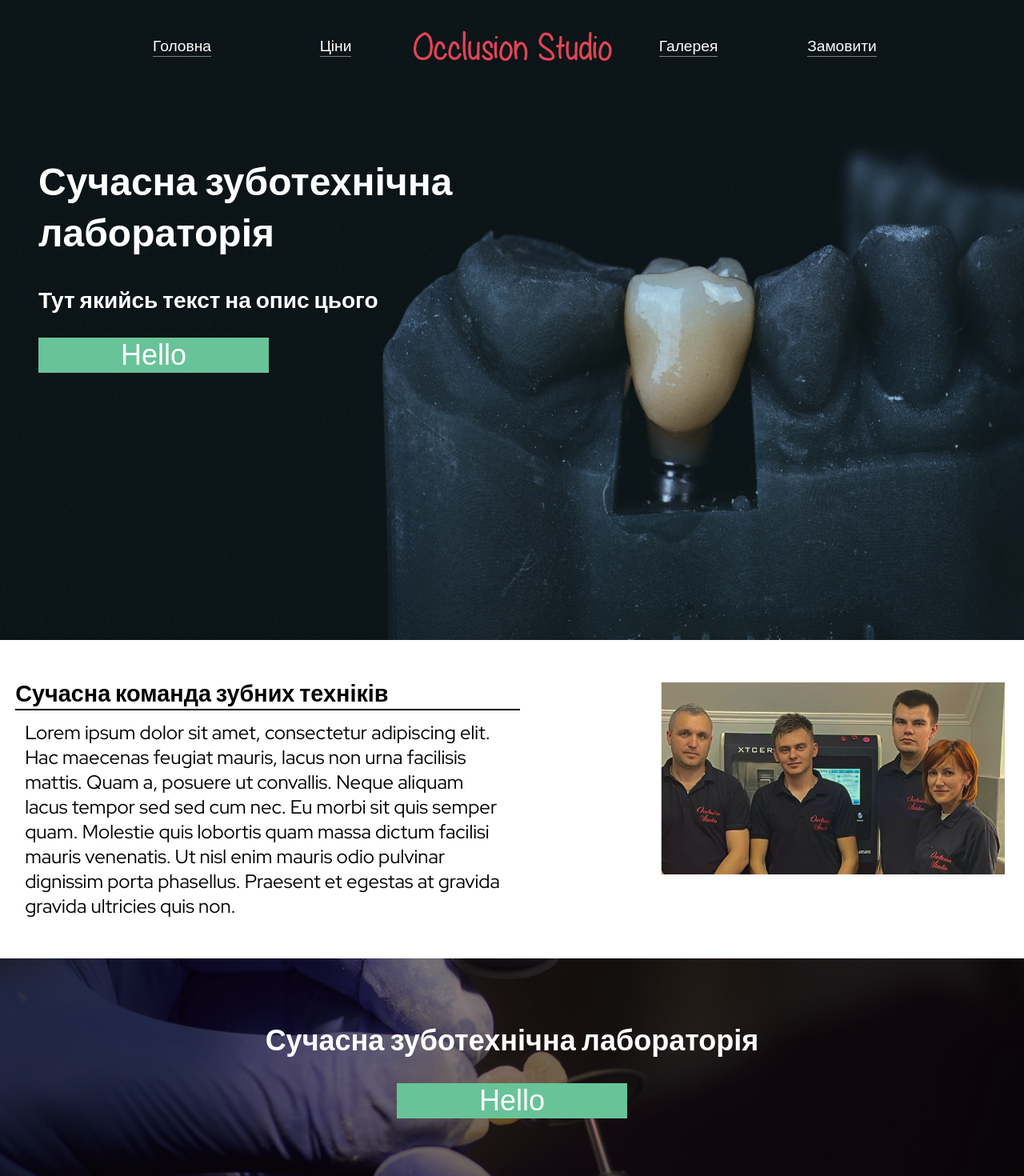
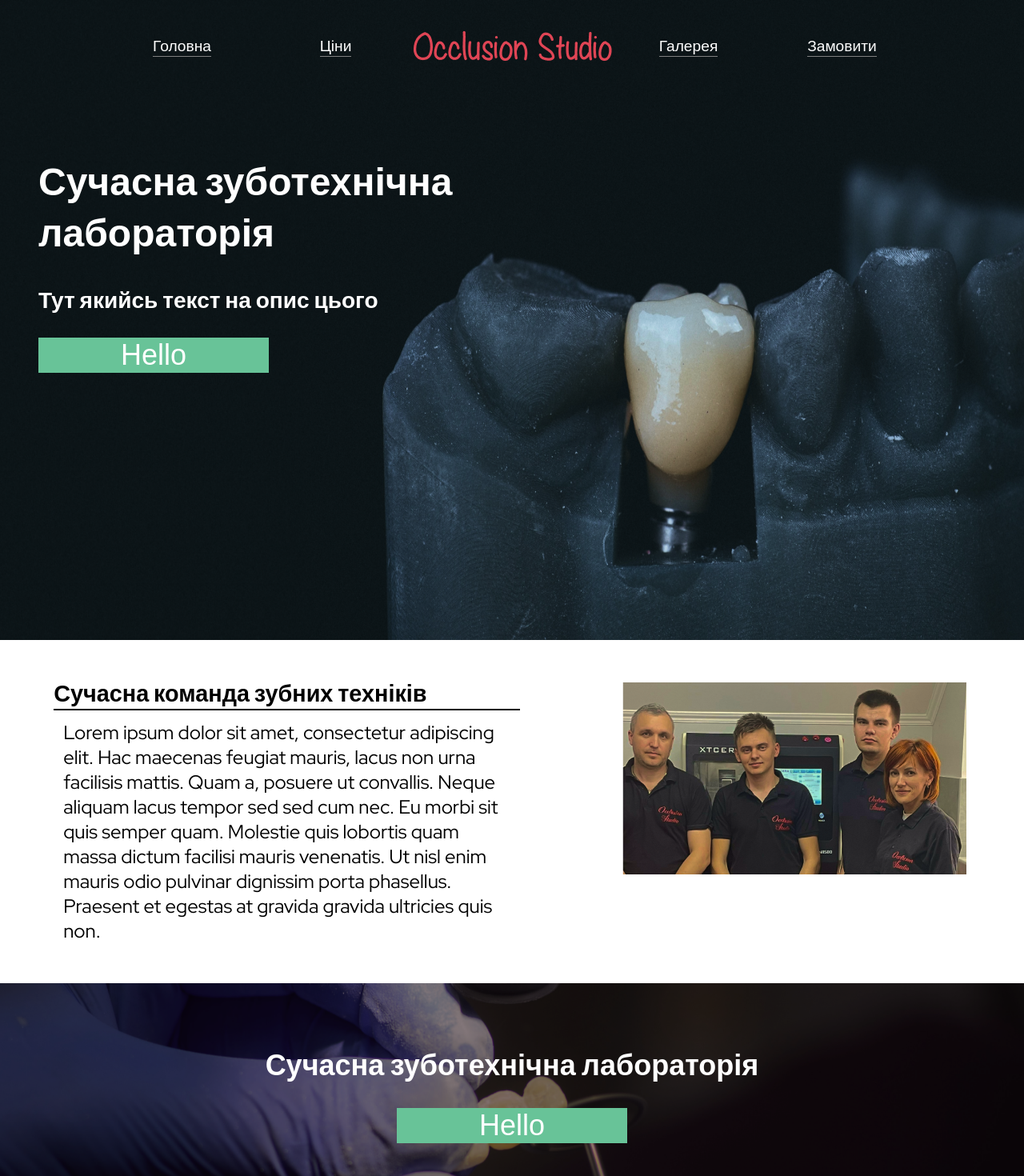
Before and after one commit to GTFTT/occlusion-studio, a React (Create React App) app: page / in a window 1280 px wide. Shown: the top 1470 px of the page at 80% size. Built offline with nearby package versions, Linux system fonts and the light colour scheme.

Commit message:
Minor UI improvements

```diff
--- a/src/components/Intro/styles.module.css
+++ b/src/components/Intro/styles.module.css
@@ -7,7 +7,7 @@
     min-height: 100vh;
     width: 100vw;
     background-repeat: no-repeat;
-    background-size: 100vw 100vh;
+    background-size: 100vw 110vh;
 }
 
 .contentCont {
--- a/src/components/TempBody/index.tsx
+++ b/src/components/TempBody/index.tsx
@@ -13,6 +13,7 @@ import StyledButton from './../StyledButton';
 export default function TempBody () {
   return (
     <div className={ Styles.mainCont }>
+      <div className={Styles.descriptionCont}>
         <Block title={"Сучасна команда зубних техніків"} image={Team}>
           Lorem ipsum dolor sit amet, consectetur adipiscing elit.
           Hac maecenas feugiat mauris, lacus non urna facilisis mattis.
@@ -21,6 +22,8 @@ export default function TempBody () {
           dictum facilisi mauris venenatis. Ut nisl enim mauris odio pulvinar
           dignissim porta phasellus. Praesent et egestas at gravida gravida ultricies quis non.
         </Block>
+      </div>
+
 
       {/* ---- Image block 1 ------------ */}
       <div className={Styles.imageBlockCont}>
@@ -33,7 +36,9 @@ export default function TempBody () {
       </div>
       {/* ------------------------------ */}
 
+      <div className={Styles.descriptionCont}>
         <MiddleBlock />
+      </div>
 
       {/* ---- Image block 2 ------------ */}
       <div className={Styles.imageBlockCont}>
--- a/src/components/TempBody/styles.module.css
+++ b/src/components/TempBody/styles.module.css
@@ -2,8 +2,8 @@
     min-height: 50vh;
 }
 
-.imageBlockCont {
-    /* min-height: 100vh; */
+.descriptionCont {
+    padding: 0 2em;
 }
 
 .imageCont1, .imageCont2 {
```
Lines whose indentation alone changed are shown as unchanged.
